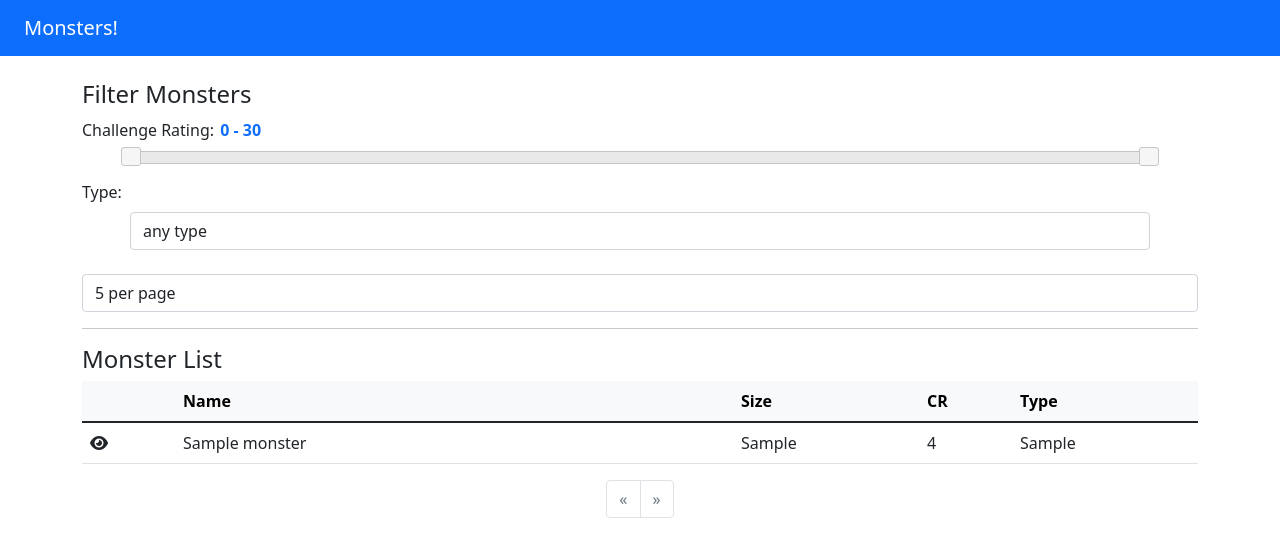
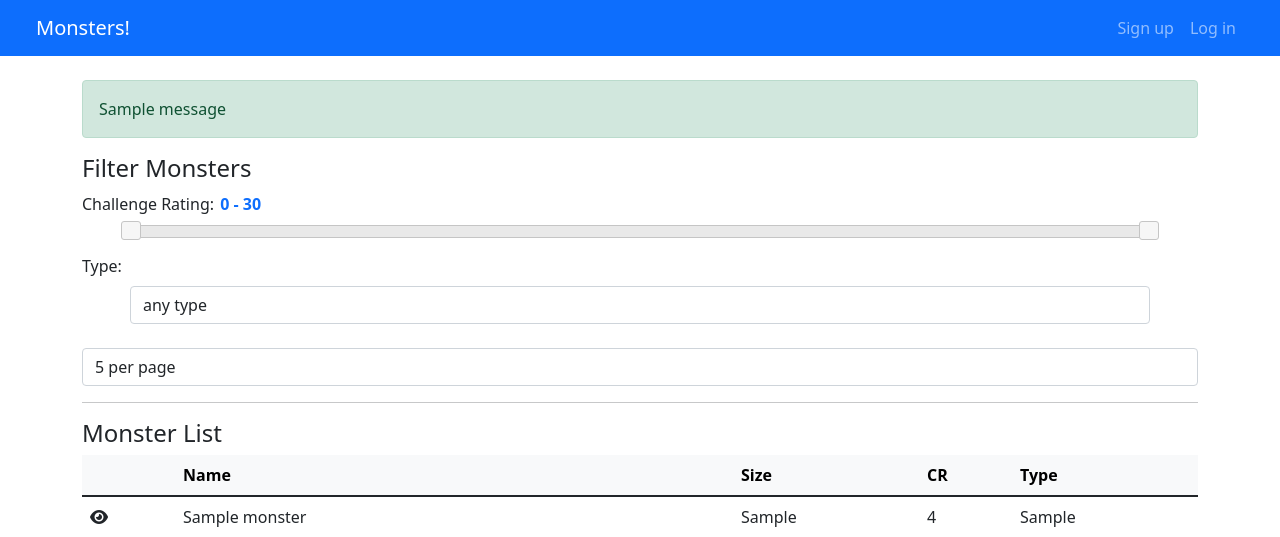
Before and after one commit to jermer/combat-kitchen, a Flask app: page / in a window 1280 px wide. Shown: the top 537 px of the page. Run offline with Flask 2, Linux system fonts and the light colour scheme; tables that the repository leaves empty hold one stand-in row (values such as "Sample post"); one stand-in notice (Sample message) is shown; some libraries are stand-ins or nearby versions.

Commit message:
user navbar functionality

```diff
--- a/app.py
+++ b/app.py
@@ -2,7 +2,9 @@
 from flask import Flask, flash, jsonify, redirect, render_template, request, session, g
 from flask_debugtoolbar import DebugToolbarExtension
 # from flask_login import LoginManager, login_required, login_user, logout_user
-from psycopg2 import IntegrityError
+# from psycopg2 import IntegrityError
+
+from sqlalchemy.exc import IntegrityError
 
 import requests
 
@@ -131,15 +133,10 @@ def login():
 
         if user:
             login_user(user)
-            flash(f"Welcome back {user.username}!" "success")
-
-            # next = request.args.get('next')
-
-            # if not is_safe_url(next):
-            #     return abort(400)
-
-            # return redirect(next or '/')
+            flash(f"Welcome back {user.username}!", "success")
             return redirect('/')
+        else:
+            flash("Invalid username or password.", "danger")
 
     return render_template('login.html', form=form)
 
--- a/requirements.txt
+++ b/requirements.txt
@@ -10,7 +10,6 @@ email-validator==1.2.1
 Flask==2.1.2
 Flask-Bcrypt==1.0.1
 Flask-DebugToolbar==0.13.1
-Flask-Login==0.6.1
 Flask-SQLAlchemy==2.5.1
 Flask-WTF==1.0.1
 greenlet==1.1.2
--- a/templates/base.html
+++ b/templates/base.html
@@ -14,14 +14,29 @@
 
 <body>
     <nav class="navbar navbar-expand-lg navbar-dark bg-primary mb-4 px-4">
-        <a class="navbar-brand" href="/">Monsters!</a>
-        <!-- <ul class="navbar-nav">
-            <li class="nav-item"><a class="nav-link" href="/playlists">Playlists</a></li>
-            <li class="nav-item"><a class="nav-link" href="/songs">Songs</a></li>
-        </ul> -->
+        <div class="container-fluid">
+            <a class="navbar-brand" href="/">Monsters!</a>
+            <div class="navbar-nav justify-content-end">
+                {% if not g.user %}
+                <a class="nav-link" href="/signup">Sign up</a>
+                <a class="nav-link" href="/login">Log in</a>
+                {% else %}
+                <a class="nav-link" href="#">{{g.user.username}}</a>
+                <a class="nav-link" href="/logout">Log out</a>
+                {% endif %}
+            </div>
+        </div>
     </nav>
 
+
+
     <div class="container">
+        <!-- FLASH MESSAGES -->
+        {% for category, message in get_flashed_messages(with_categories=True) %}
+        <div class="alert alert-{{ category }}">{{ message }}</div>
+        {% endfor %}
+
+        <!-- PAGE CONTENT -->
         {% block content %}
         {% endblock %}
     </div>
```
